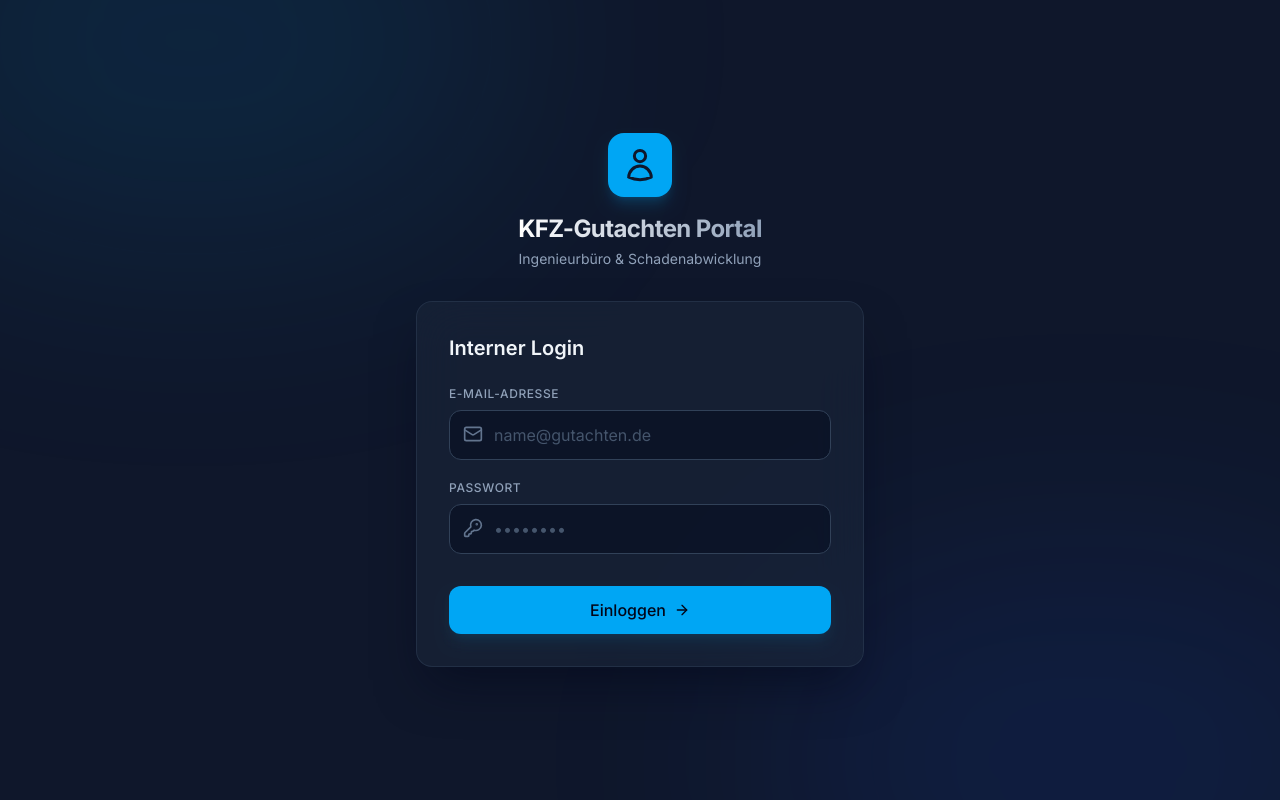
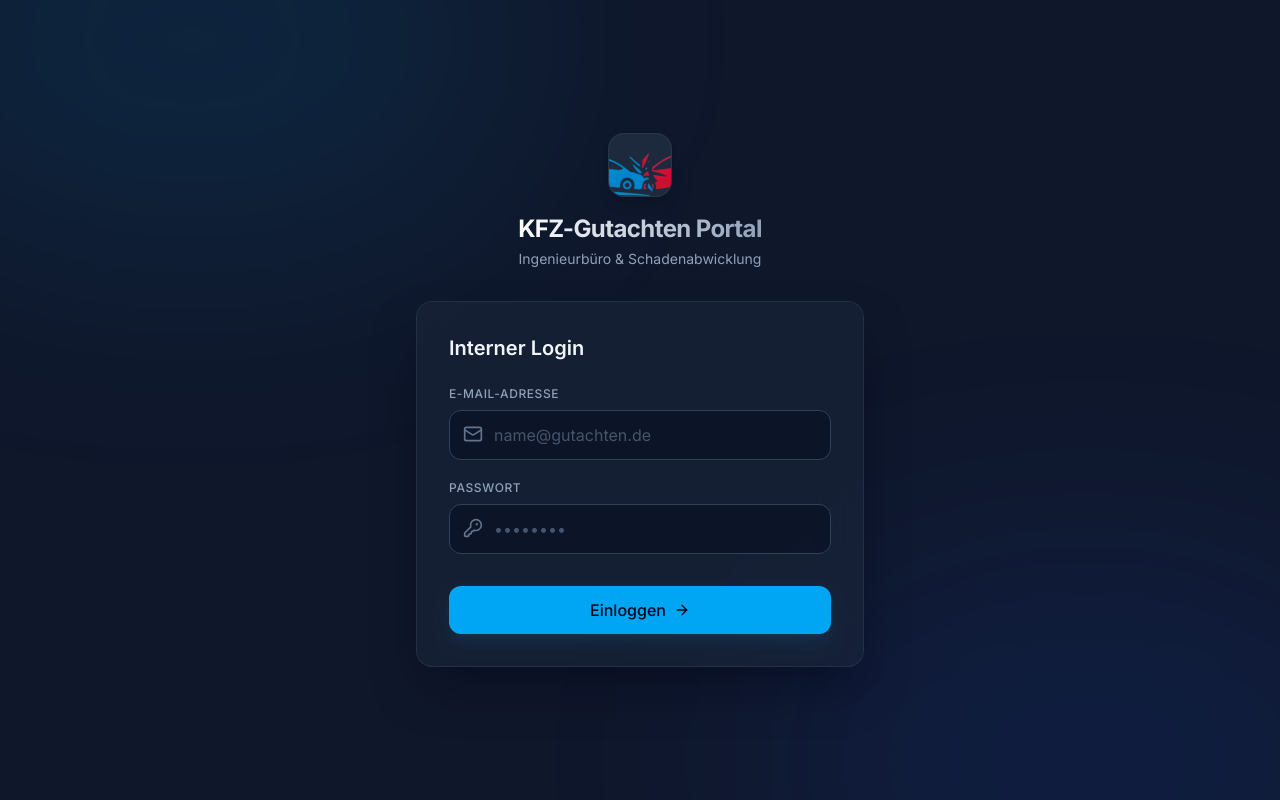
Before and after one commit to Alisenhaji84/Gutachten, a Next.js app: page /admin in a window 1280 px wide. Built offline with nearby package versions, Linux system fonts and the light colour scheme; no server answers.

Commit message:
Updated brand logo to Logo.webp

```diff
--- a/src/app/admin/page.tsx
+++ b/src/app/admin/page.tsx
@@ -50,10 +50,8 @@ export default function AdminLoginPage() {
       <div className="w-full max-w-md z-10">
         {/* Logo Container */}
         <div className="flex flex-col items-center mb-8">
-          <div className="w-16 h-16 bg-sky-500 rounded-2xl flex items-center justify-center shadow-lg shadow-sky-500/20 mb-4 transform hover:rotate-6 transition-transform duration-300">
-            <svg className="w-9 h-9 text-slate-900 stroke-[2]" viewBox="0 0 24 24" fill="none" stroke="currentColor">
-              <path strokeLinecap="round" strokeLinejoin="round" d="M15.75 6a3.75 3.75 0 1 1-7.5 0 3.75 3.75 0 0 1 7.5 0ZM4.501 20.118a7.5 7.5 0 0 1 14.998 0A17.933 17.933 0 0 1 12 21.75c-2.676 0-5.216-.584-7.5-1.619Z" />
-            </svg>
+          <div className="w-16 h-16 bg-slate-800 border border-slate-700/60 rounded-2xl flex items-center justify-center shadow-lg mb-4 overflow-hidden transform hover:rotate-6 transition-transform duration-300">
+            <img src="/Logo.webp" alt="Logo" className="w-full h-full object-cover" />
           </div>
           <h1 className="text-2xl font-bold tracking-tight bg-gradient-to-r from-white to-slate-400 bg-clip-text text-transparent">
             KFZ-Gutachten Portal
--- a/src/app/dashboard/page.tsx
+++ b/src/app/dashboard/page.tsx
@@ -191,8 +191,8 @@ export default function DashboardPage() {
       <header className="sticky top-0 z-30 bg-slate-900 text-slate-100 border-b border-slate-800 shadow-md">
         <div className="max-w-7xl mx-auto px-4 sm:px-6 lg:px-8 h-16 flex items-center justify-between">
           <div className="flex items-center gap-3">
-            <div className="w-10 h-10 bg-sky-500 rounded-xl flex items-center justify-center text-slate-950 font-bold">
-              KFZ
+            <div className="w-10 h-10 bg-slate-800 border border-slate-700/60 rounded-xl flex items-center justify-center overflow-hidden">
+              <img src="/Logo.webp" alt="Logo" className="w-full h-full object-cover" />
             </div>
             <div>
               <h1 className="text-lg font-bold leading-tight">KFZ-Gutachten</h1>
--- a/src/app/page.tsx
+++ b/src/app/page.tsx
@@ -14,8 +14,8 @@ export default function Home() {
 
       <div className="max-w-2xl text-center space-y-8 z-10">
         {/* Logo */}
-        <div className="inline-flex w-20 h-20 bg-sky-500 rounded-3xl items-center justify-center text-slate-950 shadow-xl shadow-sky-500/10 mb-2 transform hover:rotate-6 transition-transform">
-          <Car className="w-11 h-11 stroke-[2]" />
+        <div className="inline-flex w-20 h-20 bg-slate-800 border border-slate-700/60 rounded-3xl items-center justify-center shadow-xl mb-2 overflow-hidden transform hover:rotate-6 transition-transform">
+          <img src="/Logo.webp" alt="Logo" className="w-full h-full object-cover" />
         </div>
 
         {/* Title */}
```
Also changed, not shown: public/Logo.webp (added).
